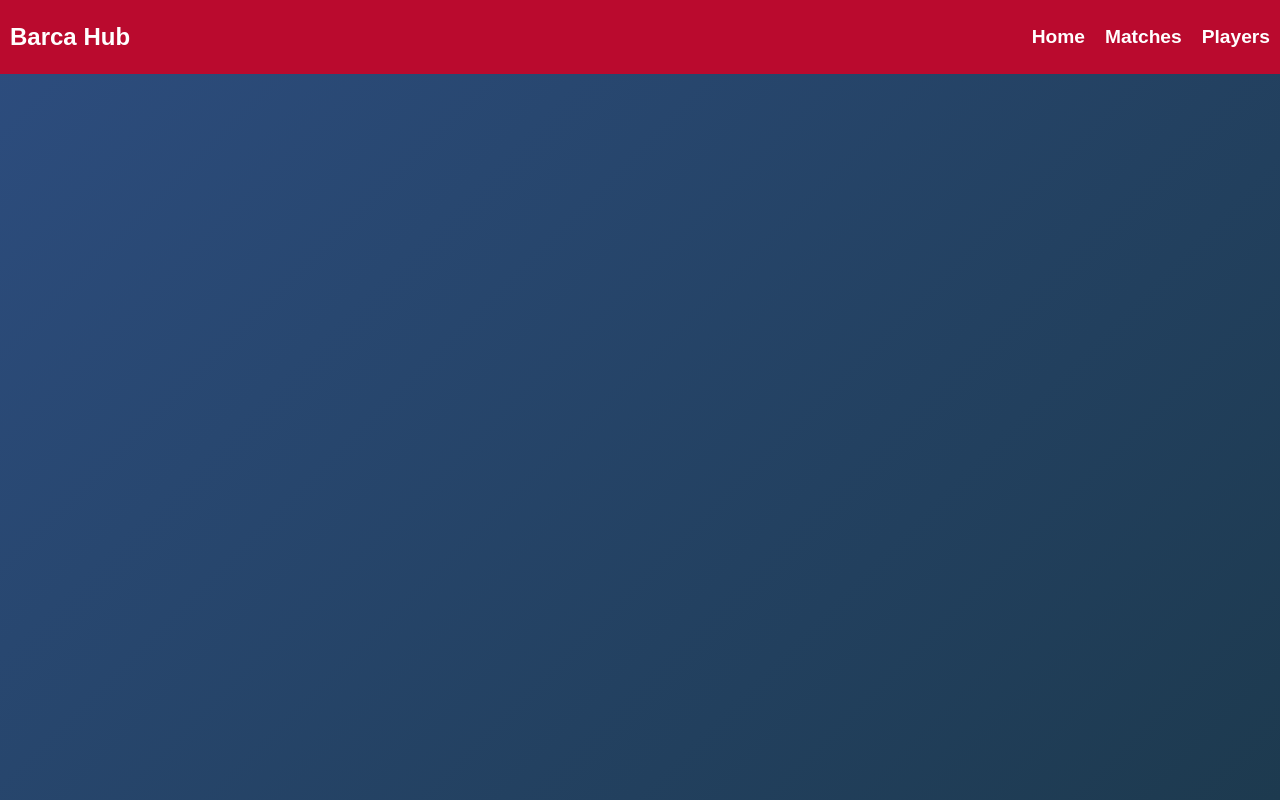
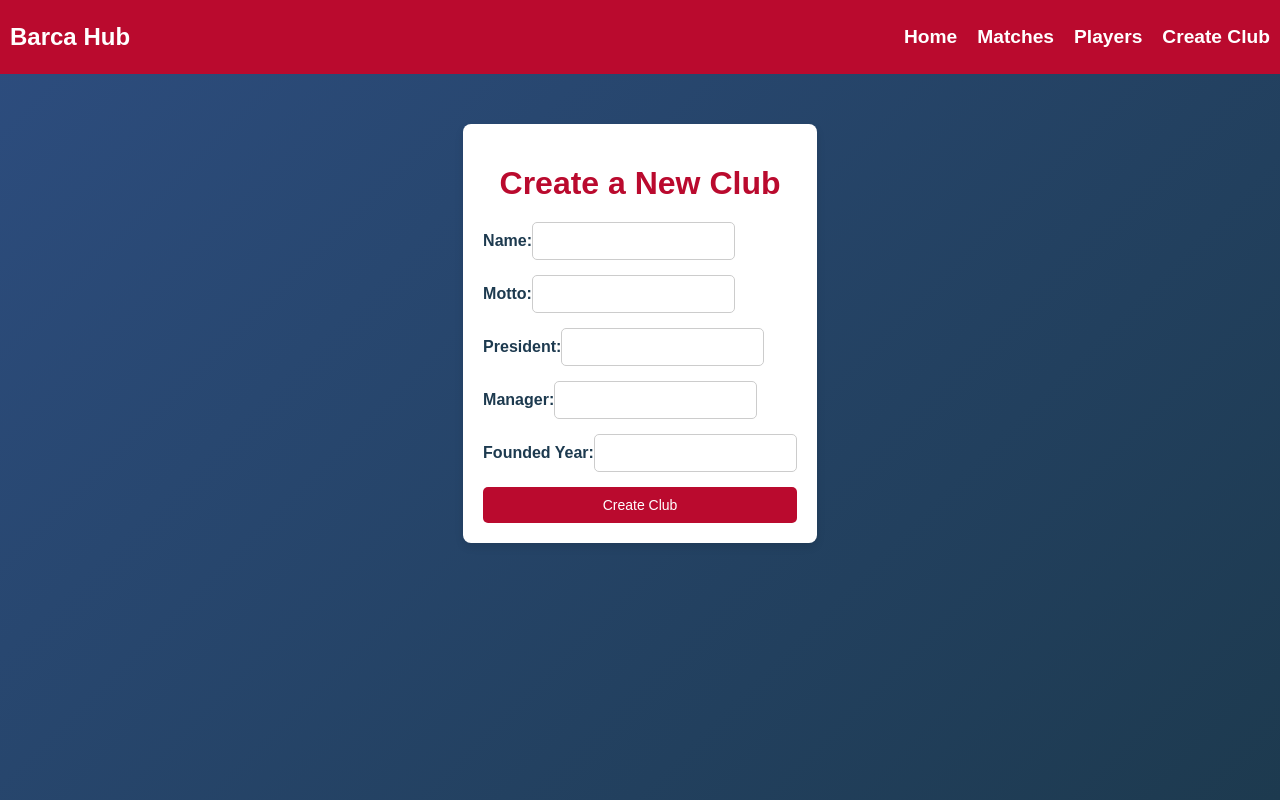
Before and after one commit to LavinduWelikala/BarcaHub-frontend, a React (Create React App) app: page /create-club in a window 1280 px wide. Built offline with nearby package versions, Linux system fonts and the light colour scheme.

Commit message:
clubs created successfully

```diff
--- a/src/App.css
+++ b/src/App.css
@@ -39,6 +39,82 @@ body {
   text-decoration: none;
   font-size: 1.2em;
   font-weight: 600;
+}
+
+.navbar a:hover {
+  text-decoration: underline;
+}
+
+/* Create Club Styles */
+.create-club {
+  background-color: #fff;
+  color: #1d3a4f;
+  max-width: 600px;
+  margin: 50px auto;
+  padding: 20px;
+  border-radius: 8px;
+  box-shadow: 0 4px 8px rgba(0, 0, 0, 0.1);
+}
+
+.create-club h1 {
+  text-align: center;
+  color: #ba0a2e;
+  margin-bottom: 20px;
+}
+
+.create-club form {
+  display: flex;
+  flex-direction: column;
+  gap: 15px;
+}
+
+.create-club label {
+  font-weight: bold;
+  margin-bottom: 5px;
+  color: #1d3a4f;
+}
+
+.create-club input {
+  padding: 10px;
+  border: 1px solid #ccc;
+  border-radius: 5px;
+  font-size: 14px;
+  outline: none;
+}
+
+.create-club input:focus {
+  border-color: #ba0a2e;
+  box-shadow: 0 0 5px rgba(186, 10, 46, 0.5);
+}
+
+.create-club button {
+  background-color: #ba0a2e;
+  color: #fff;
+  padding: 10px;
+  border: none;
+  border-radius: 5px;
+  font-size: 14px;
+  cursor: pointer;
+  transition: background-color 0.3s ease;
+}
+
+.create-club button:hover {
+  background-color: #8e0722;
+}
+
+.create-club .message {
+  text-align: center;
+  font-size: 14px;
+  font-weight: bold;
+  margin-top: 10px;
+}
+
+.create-club .message.success {
+  color: green;
+}
+
+.create-club .message.error {
+  color: red;
 }
 
 /* Home Page Styles */
--- a/src/App.js
+++ b/src/App.js
@@ -1,20 +1,22 @@
-import React from 'react';
-import './App.css'; // Custom styles
-import { BrowserRouter as Router, Route, Routes } from 'react-router-dom'; // Import Routes instead of Switch
-import Home from './components/Home';
-import Matches from './components/Matches';
-import Players from './components/Players';
-import Navbar from './components/Navbar';
+import React from "react";
+import "./App.css";
+import { BrowserRouter as Router, Route, Routes } from "react-router-dom";
+import Home from "./components/Home";
+import Matches from "./components/Matches";
+import Players from "./components/Players";
+import Navbar from "./components/Navbar";
+import CreateClub from "./components/CreateClub"; // Import CreateClub component
 
 const App = () => {
   return (
     <Router>
       <div className="app">
         <Navbar />
-        <Routes> {/* Use Routes instead of Switch */}
+        <Routes>
           <Route path="/" element={<Home />} />
           <Route path="/matches" element={<Matches />} />
           <Route path="/players" element={<Players />} />
+          <Route path="/create-club" element={<CreateClub />} /> {/* New Route */}
         </Routes>
       </div>
     </Router>
--- /dev/null
+++ b/src/components/CreateClub.js
@@ -0,0 +1,107 @@
+import React, { useState } from "react";
+import axios from "axios";
+
+
+const CreateClub = () => {
+  const [formData, setFormData] = useState({
+    name: "",
+    motto: "",
+    president: "",
+    manager: "",
+    foundedYear: "",
+  });
+
+  const [message, setMessage] = useState("");
+
+  const handleChange = (e) => {
+    const { name, value } = e.target;
+    setFormData((prevData) => ({
+      ...prevData,
+      [name]: value,
+    }));
+  };
+
+  const handleSubmit = async (e) => {
+    e.preventDefault();
+
+    try {
+      const response = await axios.post("http://localhost:8080/clubs", formData);
+      setMessage("Club created successfully!");
+      setFormData({
+        name: "",
+        motto: "",
+        president: "",
+        manager: "",
+        foundedYear: "",
+      });
+    } catch (error) {
+      if (error.response && error.response.data) {
+        setMessage(error.response.data.message || "Error creating club.");
+      } else {
+        setMessage("Error connecting to the server.");
+      }
+    }
+  };
+
+  return (
+    <div className="create-club">
+      <h1>Create a New Club</h1>
+      {message && <p className="message">{message}</p>}
+      <form onSubmit={handleSubmit}>
+        <div>
+          <label>Name:</label>
+          <input
+            type="text"
+            name="name"
+            value={formData.name}
+            onChange={handleChange}
+            required
+          />
+        </div>
+        <div>
+          <label>Motto:</label>
+          <input
+            type="text"
+            name="motto"
+            value={formData.motto}
+            onChange={handleChange}
+            required
+          />
+        </div>
+        <div>
+          <label>President:</label>
+          <input
+            type="text"
+            name="president"
+            value={formData.president}
+            onChange={handleChange}
+            required
+          />
+        </div>
+        <div>
+          <label>Manager:</label>
+          <input
+            type="text"
+            name="manager"
+            value={formData.manager}
+            onChange={handleChange}
+            required
+          />
+        </div>
+        <div>
+          <label>Founded Year:</label>
+          <input
+            type="number"
+            name="foundedYear"
+            value={formData.foundedYear}
+            onChange={handleChange}
+            required
+          />
+        </div>
+        <button type="submit">Create Club</button>
+      </form>
+    </div>
+  );
+};
+
+export default CreateClub;
--- a/src/components/Navbar.js
+++ b/src/components/Navbar.js
@@ -1,5 +1,5 @@
-import React from 'react';
-import { Link } from 'react-router-dom';
+import React from "react";
+import { Link } from "react-router-dom";
 
 const Navbar = () => {
   return (
@@ -9,6 +9,7 @@ const Navbar = () => {
         <li><Link to="/">Home</Link></li>
         <li><Link to="/matches">Matches</Link></li>
         <li><Link to="/players">Players</Link></li>
+        <li><Link to="/create-club">Create Club</Link></li> {/* New Link */}
       </ul>
     </nav>
   );
```
